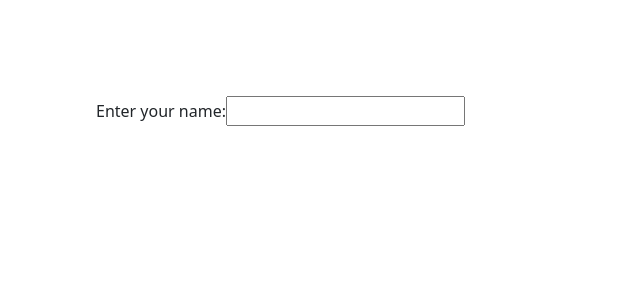
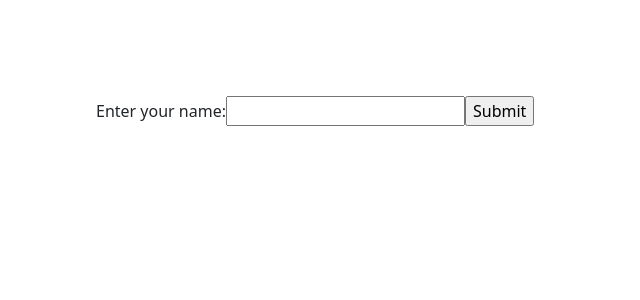
Before and after one commit to Christiannaira/react-project-first, a React (Vite) app: page / in a window 1280 px wide. Shown: the top 300 px of the page, without its empty margins (0-640 px from the left). Built offline with nearby package versions, Linux system fonts and the light colour scheme.

Commit message:
feat: Added a handleSubmit function when submitting a form

```diff
--- a/src/App.tsx
+++ b/src/App.tsx
@@ -5,6 +5,11 @@ import { useState } from "react";
 function App() {
 
   const [name, setName] = useState("");
+
+  const handleSubmit = (event) => {
+    event.preventDefault();
+    alert(`The name you entered was: ${name}`);
+  }
 
   const students = [
     {
@@ -36,7 +41,7 @@ function App() {
 
       <div className="container m-5 p-5">
 
-    <form action="">
+        <form action="" onSubmit={handleSubmit}>
             <label htmlFor="">Enter your name:
               <input
               type="text"
@@ -44,8 +49,8 @@ function App() {
               onChange={(e) => setName(e.target.value)}
               />
             </label>
+            <input type="submit" />
         </form>
-    <h2>{name}</h2>
 
       </div>
 
```
Lines whose indentation alone changed are shown as unchanged.
